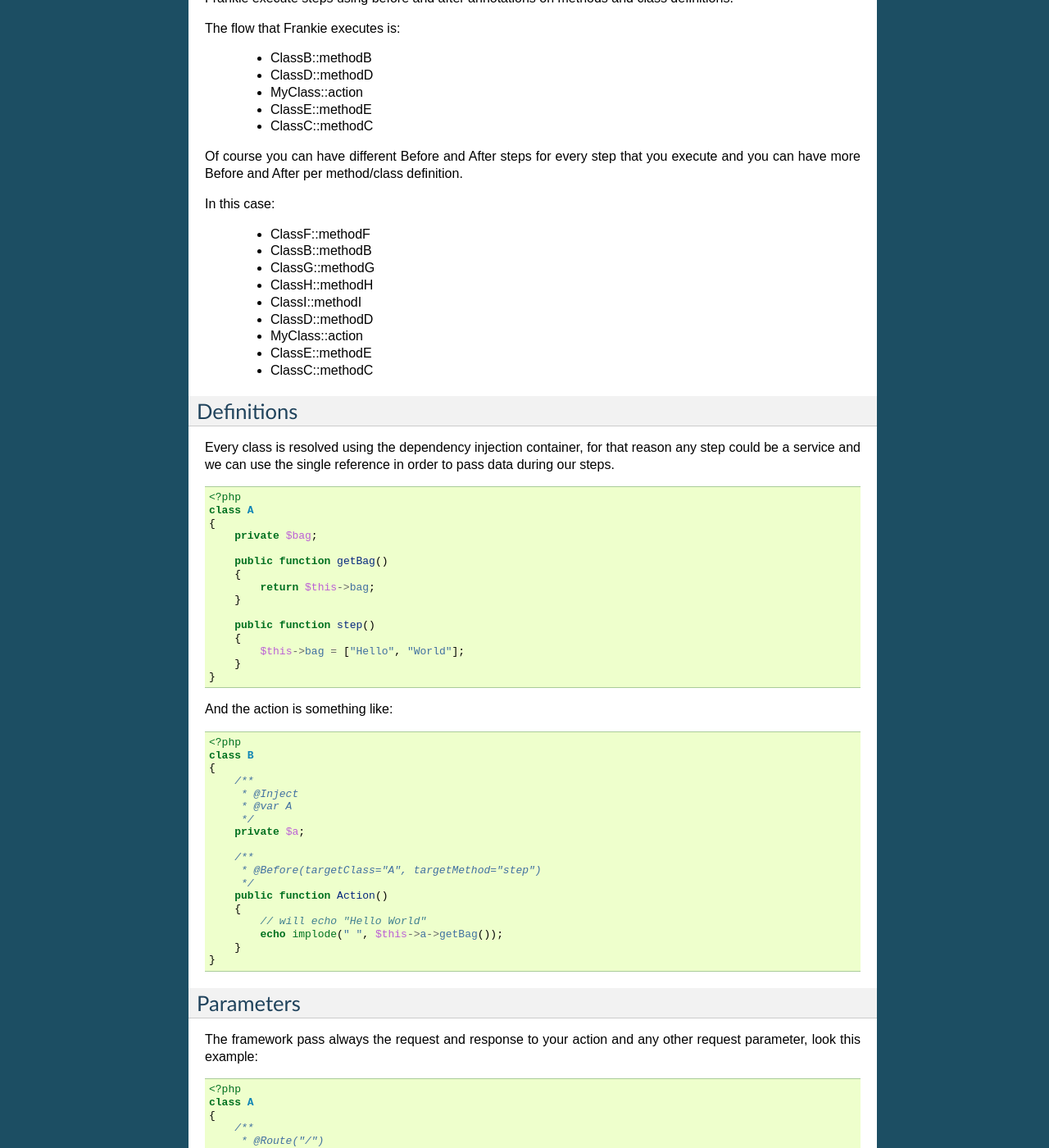
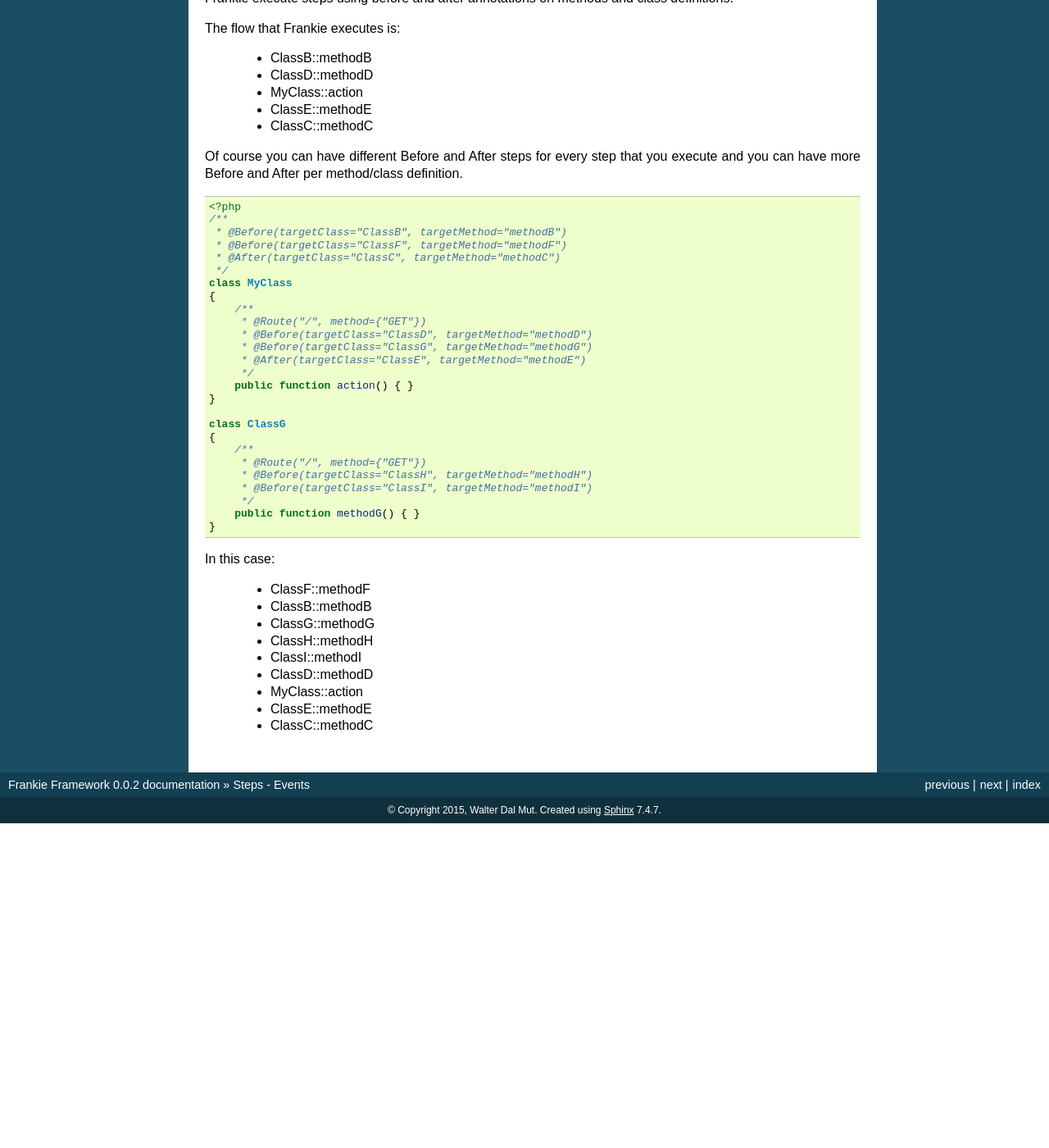
Before and after one commit to mary-shelley/frankie, a Sphinx documentation site: the page built from docs/steps.rst, in a window 1280 px wide and 1400 px high, scrolled down 445 px. Shown: the whole window at 82% size. Built offline with Sphinx 7.4.7, drawn with Linux system fonts in a browser that asks for light colours; after the commit the page ends 1449 px from its top, so only the background shows below that; some of the changed text lies outside the part shown.

Commit message:
Fixes docs

```diff
--- a/docs/index.rst
+++ b/docs/index.rst
@@ -152,6 +152,7 @@ Contents:
 
    getting-started
    steps
+   di
 
 
 
--- a/docs/steps.rst
+++ b/docs/steps.rst
@@ -38,7 +38,7 @@ The flow that Frankie executes is:
 Of course you can have different Before and After steps for every step that
 you execute and you can have more Before and After per method/class definition.
 
-.. code-block::php
+.. code-block:: php
 
     <?php
     /**
@@ -78,85 +78,3 @@ In this case:
  * MyClass::action
  * ClassE::methodE
  * ClassC::methodC
-
-
-Definitions
------------
-
-Every class is resolved using the dependency injection container, for that
-reason any step could be a service and we can use the single reference in order
-to pass data during our steps.
-
-.. code-block:: php
-
-    <?php
-    class A
-    {
-        private $bag;
-
-        public function getBag()
-        {
-            return $this->bag;
-        }
-
-        public function step()
-        {
-            $this->bag = ["Hello", "World"];
-        }
-    }
-
-And the action is something like:
-
-.. code-block:: php
-
-    <?php
-    class B
-    {
-        /**
-         * @Inject
-         * @var A
-         */
-        private $a;
-
-        /**
-         * @Before(targetClass="A", targetMethod="step")
-         */
-        public function Action()
-        {
-            // will echo "Hello World"
-            echo implode(" ", $this->a->getBag());
-        }
-    }
-
-Parameters
-----------
-
-The framework pass always the request and response to your action and any other
-request parameter, look this example:
-
-.. code-block:: php
-
-    <?php
-    class A
-    {
-        /**
-         * @Route("/")
-         */
-        public function method(Request $request, Response $response){}
-    }
-
-where Request is an `Symfony\Component\HttpFoundation\Request` and the Response
-is an `Symfony\Component\HttpFoundation\Response`
-
-In addition if your route uses parameters, those are passed to your method
-
-.. code-block:: php
-
-    <?php
-    class A
-    {
-        /**
-         * @Route("/path/{act}/met/{oth}")
-         */
-        public function method(Request $request, Response $response, $act, $oth){}
-    }
```
Also changed, not shown: docs/di.rst (added, +147 -0 lines).
